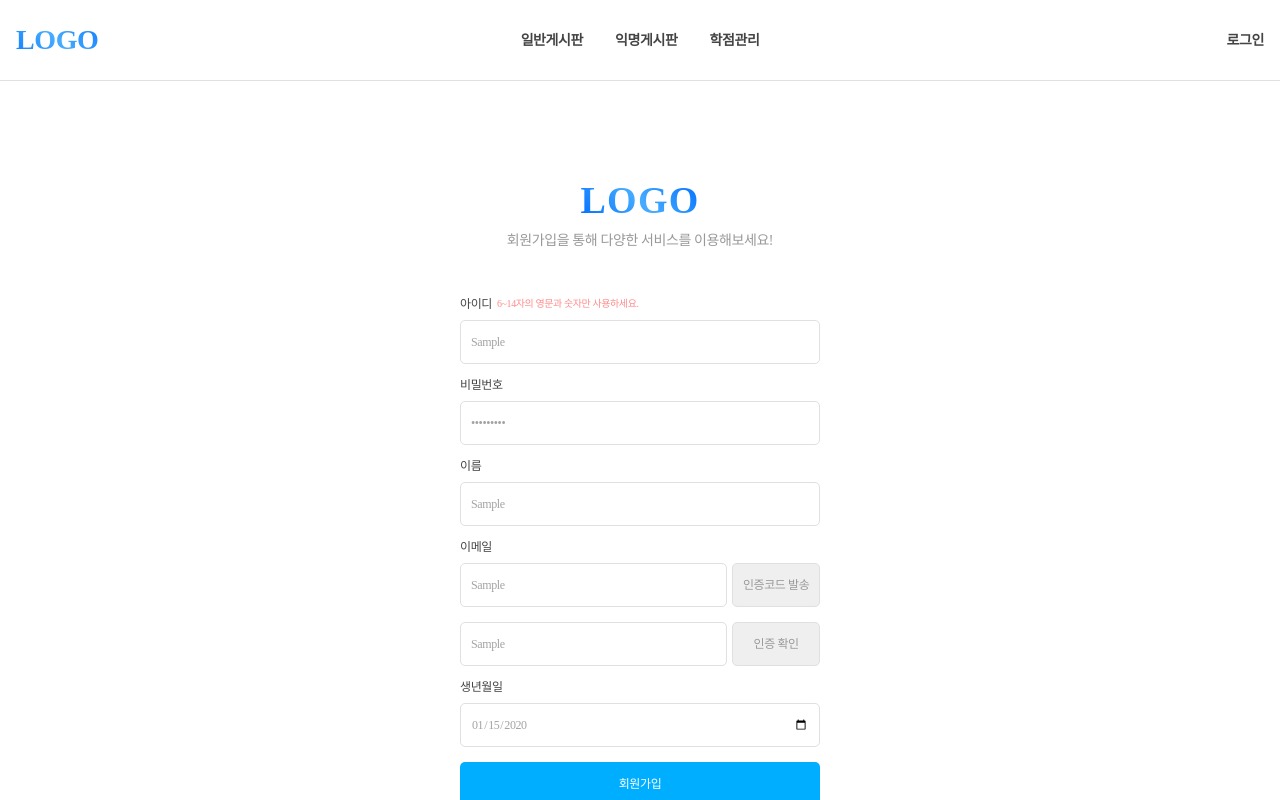
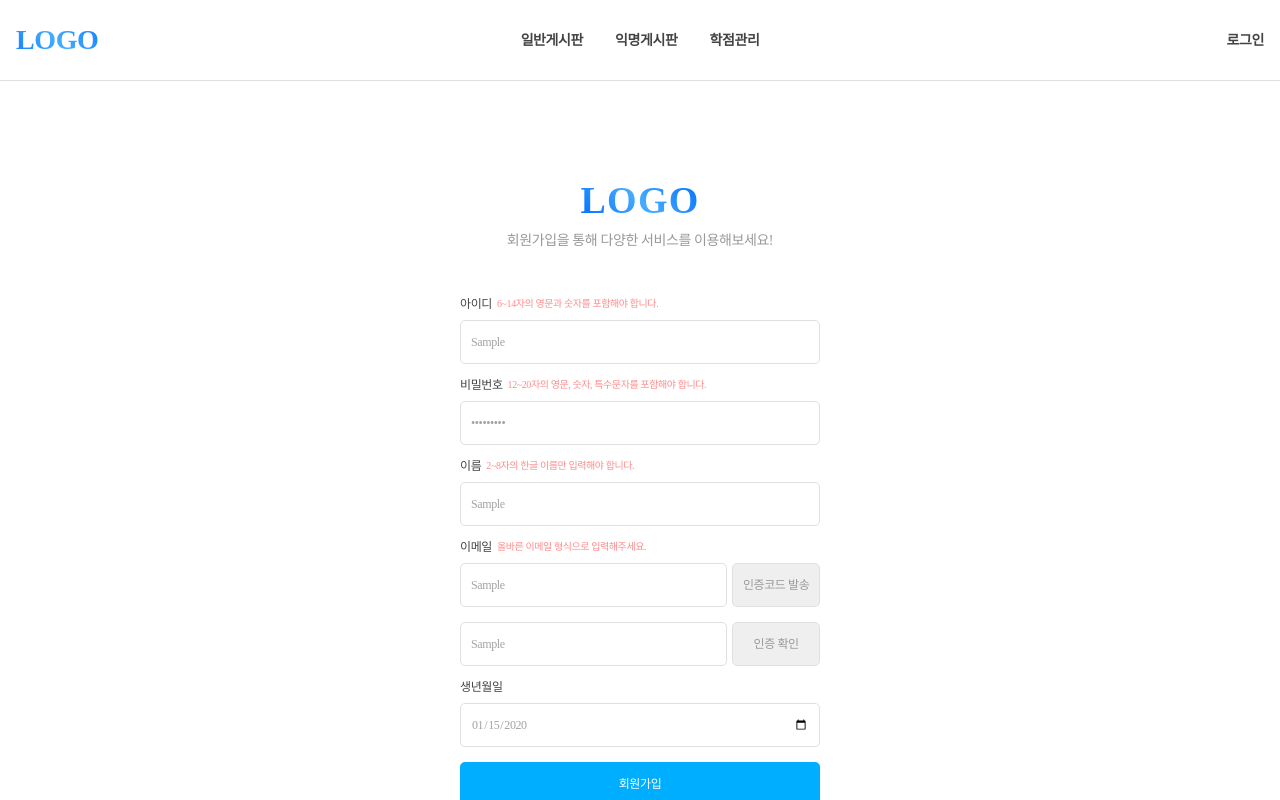
Before and after one commit to bin5537/grade-community-web, a Vue app: page /SignUpPage in a window 1280 px wide. Both pictures are taken after typing "Sample", "Sample123", "Sample", "Sample", "Sample", "2020-01-15" into the empty fields and a click on the input "회원가입". Shown: the top 800 px of the page. Built offline with nearby package versions, Linux system fonts and the light colour scheme; a web font is replaced by a local one.

Commit message:
회원가입 유효성검사 보완

```diff
--- a/src/views/SignUpPage.vue
+++ b/src/views/SignUpPage.vue
@@ -17,19 +17,32 @@
                 </label>
 
                 <label for="">
-                    <span class="labelTitle">비밀번호</span>
-                    <input type="password" v-model="userInfo.password" placeholder="영문, 숫자, 특수문자 12~20자">
+                    <span class="labelTitle">
+                        비밀번호
+                        <span v-if="errorData.password" class="errorMsg">{{ errorData.password }}</span>
+                    </span>
+
+                    <input type="password" v-model="userInfo.password" placeholder="영문, 숫자, 특수문자 12~20자"
+                        @input="passwordCheck(userInfo.password)">
                 </label>
 
                 <label for="">
-                    <span class="labelTitle">이름</span>
-                    <input type="text" v-model="userInfo.name" placeholder="이름을 입력하세요.">
+                    <span class="labelTitle">
+                        이름
+                        <span v-if="errorData.name" class="errorMsg">{{ errorData.name }}</span>
+                    </span>
+                    <input type="text" v-model="userInfo.name" placeholder="이름을 입력하세요."
+                        @input="nameCheck(userInfo.name)">
                 </label>
 
                 <label for="" class="">
-                    <span class="labelTitle">이메일</span>
+                    <span class="labelTitle">
+                        이메일
+                        <span v-if="errorData.email" class="errorMsg">{{ errorData.email }}</span>
+                    </span>
                     <span class="label2">
-                        <input type="text" v-model="userInfo.email" placeholder="@를 포함하여 입력하세요.">
+                        <input type="text" v-model="userInfo.email" placeholder="@를 포함하여 입력하세요."
+                            @input="emailCheck(userInfo.email)">
                         <button @click="sendCode" type="button">인증코드 발송</button>
                     </span>
                 </label>
@@ -42,8 +55,11 @@
                 </label>
 
                 <label for="">
-                    <span class="labelTitle">생년월일</span>
-                    <input type="date" v-model="userInfo.birth">
+                    <span class="labelTitle">
+                        생년월일
+                        <span v-if="errorData.birth" class="errorMsg">{{ errorData.birth }}</span>
+                    </span>
+                    <input type="date" v-model="userInfo.birth" @input="birthCheck(userInfo.birth)">
                 </label>
 
                 <input type="submit" value="회원가입">
@@ -82,6 +98,7 @@ const errorData = ref({
     birth: ""
 });
 
+// 아이디 유효성 검사
 const userIdCheck = (user_id) => {
     // A ~ Z, a ~ z, 0 ~ 9 (6 ~ 14자 확인)
     const checkType = /^(?=.*[A-Za-z])(?=.*\d)[A-Za-z\d]{6,14}$/;
@@ -91,12 +108,78 @@ const userIdCheck = (user_id) => {
         if (user_id.length === 0) {
             errorData.value.user_id = "";
         } else {
-            errorData.value.user_id = "6~14자의 영문과 숫자만 사용하세요.";
+            errorData.value.user_id = "6~14자의 영문과 숫자를 포함해야 합니다.";
         }
         return false;
     }
 
     errorData.value.user_id = "";
+    return true;
+}
+
+// 비밀번호 유효성 검사
+const passwordCheck = (password) => {
+    // 영문, 숫자, 특수문자 포함하여 12~20자
+    const checkType = /^(?=.*[A-Za-z])(?=.*\d)(?=.*[!@#$%^&*])[A-Za-z\d!@#$%^&*]{12,20}$/;
+
+    if (!checkType.test(password)) {
+        if (password.length === 0) {
+            errorData.value.password = "";
+        } else {
+            errorData.value.password = "12~20자의 영문, 숫자, 특수문자를 포함해야 합니다.";
+        }
+        return false;
+    }
+    errorData.value.password = "";
+    return true;
+}
+
+// 이름 유효성 검사
+const nameCheck = (name) => {
+    // 한글 2~8자자
+    const checkType = /^[가-힣]{2,8}$/;
+
+    if (!checkType.test(name)) {
+        if (name.length === 0) {
+            errorData.value.name = "";
+        } else {
+            errorData.value.name = "2~8자의 한글 이름만 입력해야 합니다.";
+        }
+        return false;
+    }
+    errorData.value.name = "";
+    return true;
+}
+
+// 이메일 유효성 검사
+const emailCheck = (email) => {
+    // 일반적인 이메일 형식
+    const checkType = /^[^\s@]+@[^\s@]+\.[^\s@]+$/;
+
+    if (!checkType.test(email)) {
+        if (email.length === 0) {
+            errorData.value.email = "";
+        } else {
+            errorData.value.email = "올바른 이메일 형식으로 입력해주세요.";
+        }
+        return false;
+    }
+
+    errorData.value.email = "";
+    return true;
+}
+
+// 생년월일 유효성 검사
+const birthCheck = (birth) => {
+    const selectDate = new Date(birth);
+    const today = new Date();
+
+    if (selectDate > today) {
+        errorData.value.birth = "올바른 생년월일을 입력해주세요.";
+        return false;
+    }
+
+    errorData.value.birth = "";
     return true;
 }
 
@@ -145,6 +228,11 @@ const verifyCode = async () => {
 const signUp = async () => {
     // 이메일 인증이 완료가 안된 경우 return
     if (!userIdCheck(userInfo.value.user_id)) return;
+    if (!passwordCheck(userInfo.value.password)) return;
+    if (!nameCheck(userInfo.value.name)) return;
+    if (!emailCheck(userInfo.value.email)) return;
+    if (!birthCheck(userInfo.value.birth)) return;
+
     if (!emailVerified.value) return;
 
     try {
```
